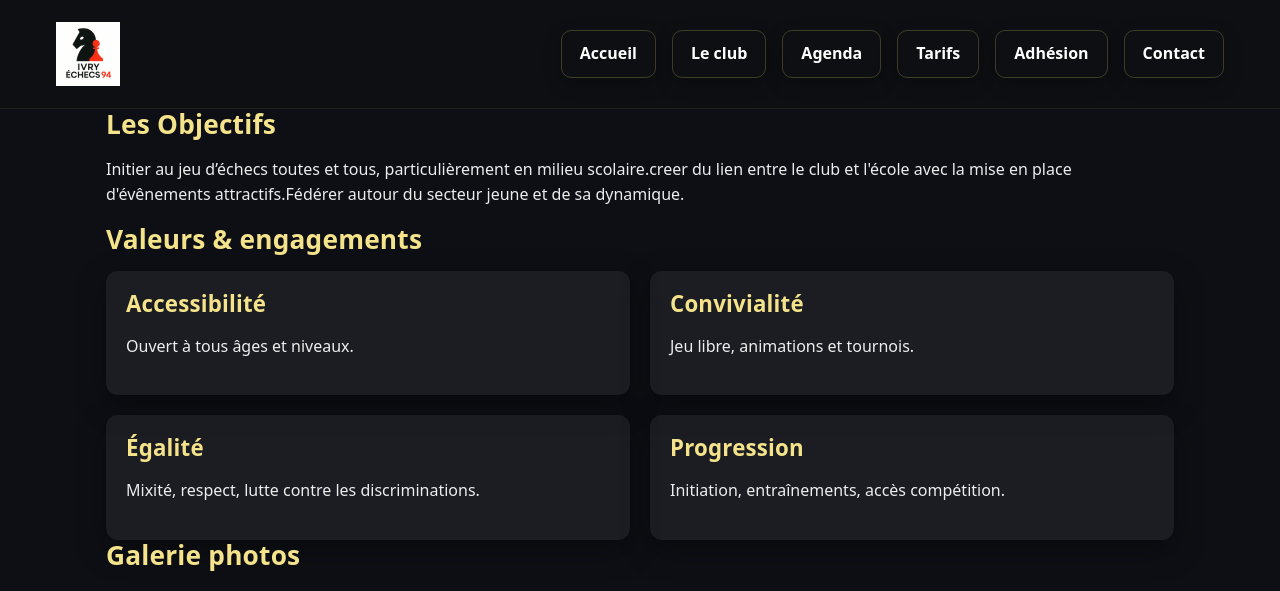
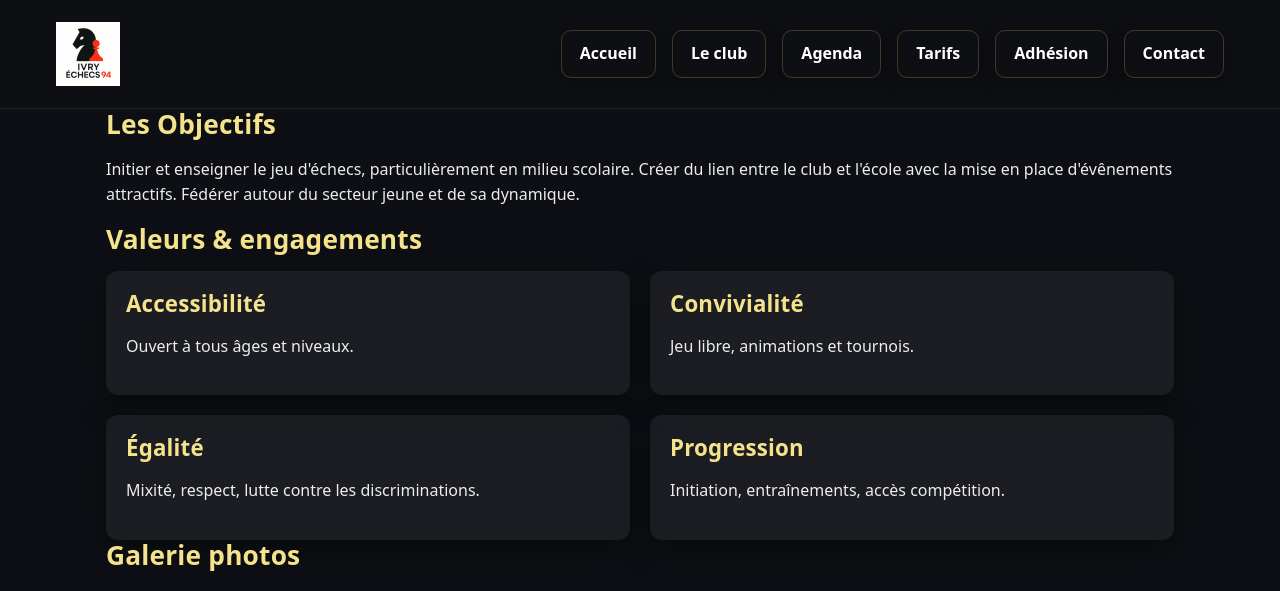
Before and after one commit to Nelwyn64/ivry-echecs-94, a Jekyll site: the page built from about.html, in a window 1280 px wide. Shown: the top 591 px of the page. Built offline with Jekyll 4.4.1, drawn with Linux system fonts in a browser that asks for light colours.

Commit message:
Update Pages du site “club”

```diff
--- a/about.html
+++ b/about.html
@@ -6,7 +6,7 @@ bg_image: bg-about.jpg
 ---
 <section class="container">
   <h2 class="section-title">Les Objectifs</h2>
-  <p>Initier au jeu d’échecs toutes et tous, particulièrement en milieu scolaire.creer du lien entre le club et l'école avec la mise en place d'évênements attractifs.Fédérer autour du secteur jeune et de sa dynamique.</p>
+  <p>Initier et enseigner le jeu d'échecs, particulièrement en milieu scolaire.                              Créer du lien entre le club et l'école avec la mise en place d'évênements attractifs.    Fédérer autour du secteur jeune et de sa dynamique.</p>
 </section>
 
 <section class="container">
```
